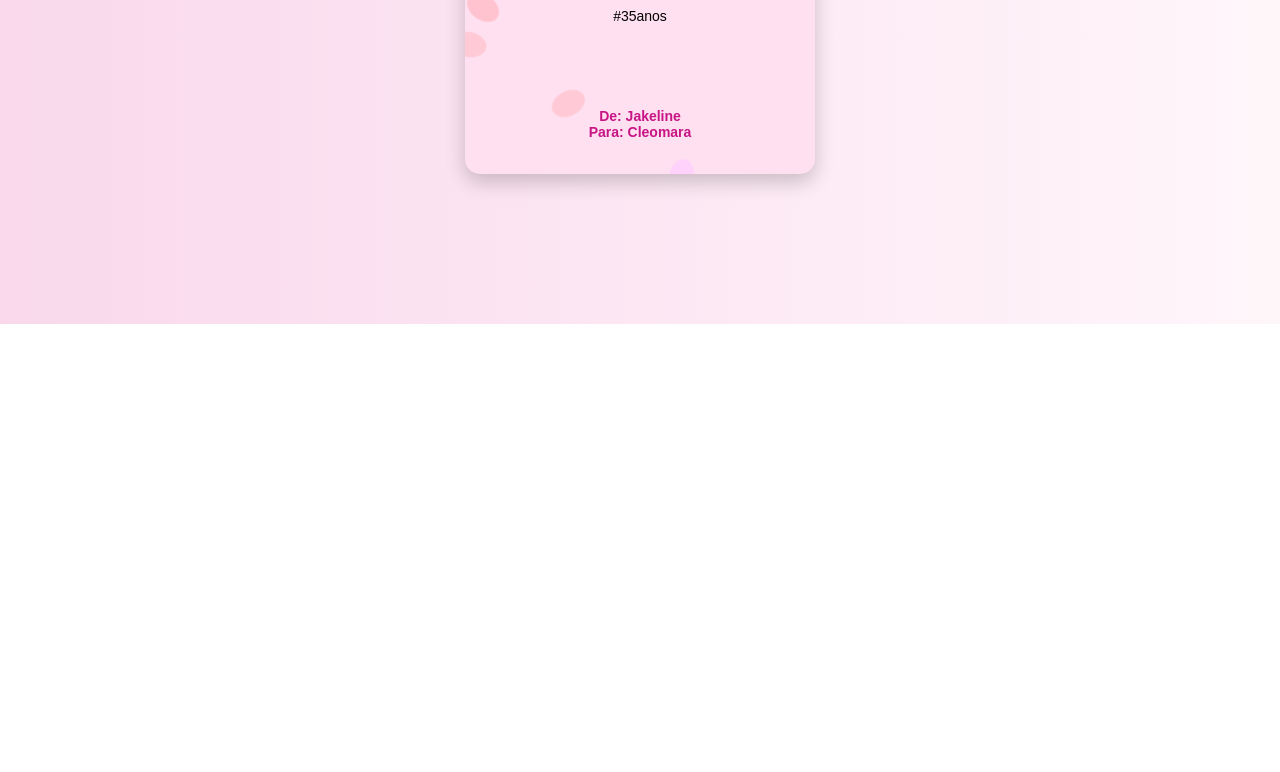
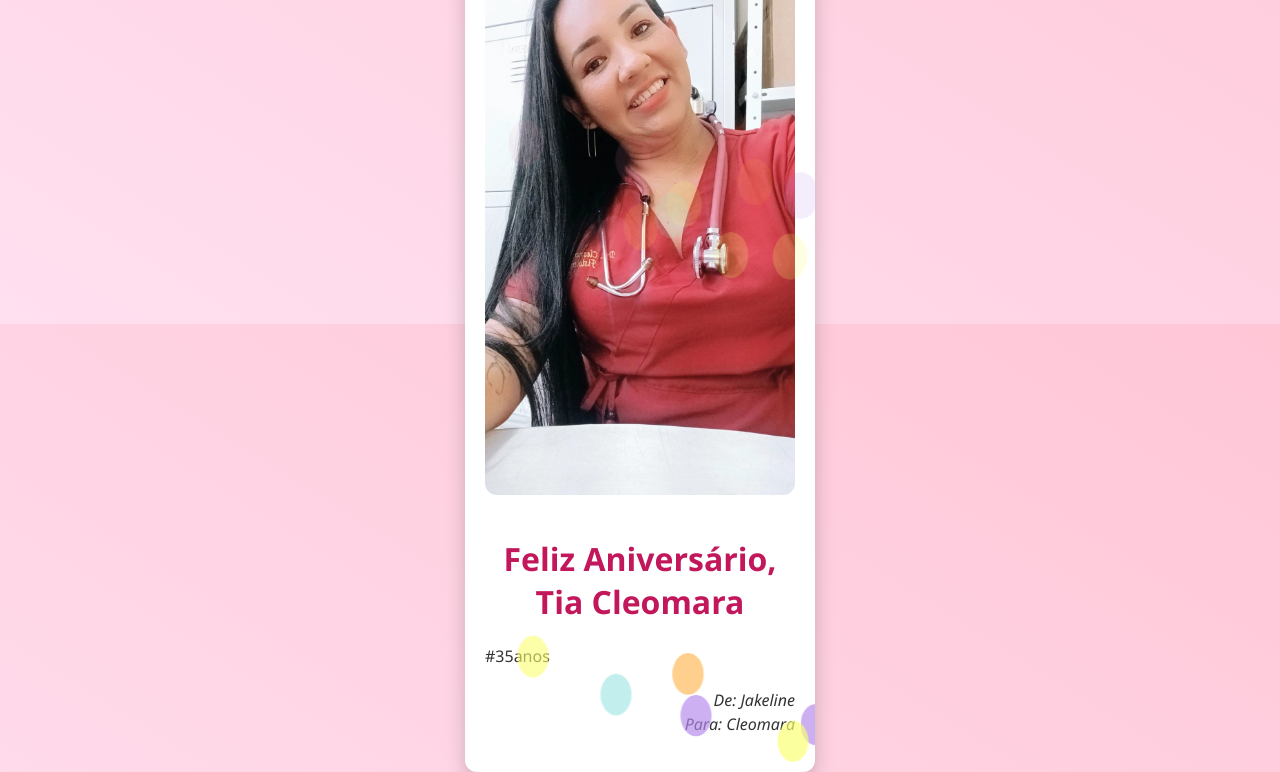
Before and after one commit to JakelineQueiroz/aniversariocartao, a plain HTML site: page index.html in a window 1280 px wide. Shown: the part 476-1248 px from the top of the page. Before the commit the page ends 800 px from the top, so only its background shows below. Drawn offline with Linux system fonts and the light colour scheme.

Commit message:
ptojetocleo

```diff
--- a/aniversario.css
+++ b/aniversario.css
@@ -1,111 +1,103 @@
 body {
   margin: 0;
-    font-family: Arial, sans-serif;
-    background: linear-gradient(to right, #f9d8ec, #fff6fa);
-    height: 100vh;
+  padding: 0;
+  font-family: 'Segoe UI', sans-serif;
+  background: linear-gradient(to top right, #ffe0f0, #ffc6d6);
   display: flex;
   justify-content: center;
   align-items: center;
-    perspective: 1500px;
-    overflow: hidden;
+  min-height: 100vh;
+  overflow-y: auto;
 }
 
 .cartao {
   width: 350px;
-    height: 500px;
+  perspective: 1200px;
+  cursor: pointer;
+  margin: 50px 0;
   position: relative;
-    transform-style: preserve-3d;
-    transition: transform 1.5s;
-  }
-
-  .cartao.virado {
-    transform: rotateY(180deg);
 }
 
 .lado {
+  width: 100%;
+  min-height: 550px;
+  background-color: white;
+  border-radius: 12px;
+  box-shadow: 0 8px 20px rgba(0,0,0,0.2);
   position: absolute;
-    width: 100%;
-    height: 100%;
   backface-visibility: hidden;
-    border-radius: 15px;
-    overflow: hidden;
-    box-shadow: 0 8px 20px rgba(0, 0, 0, 0.2);
+  transition: transform 1s;
+  padding: 20px;
+  box-sizing: border-box;
+  overflow-y: auto;
 }
 
 .frente {
-    background-color: #ffe0f0;
-    display: flex;
-    flex-direction: column;
-    align-items: center;
-    justify-content: flex-start;
-    padding: 20px;
-    box-sizing: border-box;
   z-index: 2;
+  transform: rotateY(0deg);
 }
 
 .dentro {
-    background-color: #fff0f6;
   transform: rotateY(180deg);
-    padding: 20px;
-    overflow-y: auto;
+  z-index: 1;
 }
 
-  .conteudo-interno {
-    max-height: 100%;
-    overflow-y: auto;
+.cartao.aberto .frente {
+  transform: rotateY(-180deg);
 }
 
-  h1, h2 {
-    margin-top: 10px;
-    text-align: center;
-  }
-
-  p {
-    text-align: justify;
-    margin-top: 10px;
-    font-size: 14px;
+.cartao.aberto .dentro {
+  transform: rotateY(0deg);
+  z-index: 3;
 }
 
 .foto-capa img {
   width: 100%;
   height: auto;
-    max-height: 180px;
-    object-fit: cover;
   border-radius: 12px;
   margin-bottom: 15px;
 }
 
-  .foto-aniversario img {
-    width: 100%;
-    margin-top: 20px;
-    border-radius: 12px;
-    object-fit: cover;
+h1, h2 {
+  color: #c2185b;
+  text-align: center;
 }
 
-  .de {
-    margin-top: auto;
-    font-weight: bold;
-    text-align: center;
-    color: #c71585;
+p {
+  color: #333;
+  font-size: 16px;
+  line-height: 1.5;
 }
 
-  /* Animação dos balões */
+p.de {
+  text-align: right;
+  font-style: italic;
+  margin-top: 20px;
+}
+
+p.assinatura {
+  text-align: right;
+  font-weight: bold;
+  margin-top: 40px;
+  font-size: 17px;
+}
+
 .baloes {
   position: absolute;
-    top: 0;
-    left: 0;
   width: 100%;
   height: 100%;
   pointer-events: none;
   overflow: hidden;
-    z-index: 0;
+  top: 0;
+  left: 0;
 }
 
 .balao {
   position: absolute;
-    width: 25px;
-    height: 35px;
-    background-color: pink;
+  bottom: -100px;
+  width: 30px;
+  height: 40px;
+  background-color: #ff8da3;
   border-radius: 50% 50% 50% 50%;
   animation: subir 6s linear infinite;
   opacity: 0.7;
@@ -113,11 +105,11 @@ body {
 
 @keyframes subir {
   0% {
-      bottom: -40px;
-      transform: translateX(0) rotate(0deg);
+    transform: translateY(0) scale(1);
+    opacity: 0.8;
   }
   100% {
-      bottom: 100%;
-      transform: translateX(-30px) rotate(360deg);
+    transform: translateY(-800px) scale(1.2);
+    opacity: 0;
   }
 }
--- a/aniversario.js
+++ b/aniversario.js
@@ -1,32 +1,23 @@
 function abrirCartao() {
-    const cartao = document.querySelector('.cartao');
-    cartao.classList.toggle('virado');
-  }
+  document.querySelector('.cartao').classList.toggle('aberto');
+}
 
-  function criarBalao() {
-    const baloes = document.getElementById('baloes');
+// Gerar balões animados
+function criarBaloes() {
+  const baloesContainer = document.getElementById('baloes');
+  for (let i = 0; i < 20; i++) {
     const balao = document.createElement('div');
     balao.classList.add('balao');
+    balao.style.left = `${Math.random() * 100}%`;
+    balao.style.animationDuration = `${4 + Math.random() * 3}s`;
+    balao.style.backgroundColor = gerarCorAleatoria();
+    baloesContainer.appendChild(balao);
+  }
+}
 
-    // Posição e cor aleatórias
-    balao.style.left = Math.random() * 100 + '%';
-    balao.style.backgroundColor = getCorAleatoria();
+function gerarCorAleatoria() {
+  const cores = ['#ff8da3', '#ffb347', '#faff70', '#a0e7e5', '#b388eb'];
+  return cores[Math.floor(Math.random() * cores.length)];
+}
 
-    // Tempo aleatório para animação
-    balao.style.animationDuration = (5 + Math.random() * 3) + 's';
-
-    baloes.appendChild(balao);
-
-    // Remover o balão após animação
-    setTimeout(() => {
-      balao.remove();
-    }, 8000);
-  }
-
-  function getCorAleatoria() {
-    const cores = ['#ff99cc', '#ffccff', '#ffc0cb', '#ffb6c1', '#f08080'];
-    return cores[Math.floor(Math.random() * cores.length)];
-  }
-
-  // Criar balões continuamente
-  setInterval(criarBalao, 600);
+window.onload = criarBaloes;
--- a/index.html
+++ b/index.html
@@ -27,14 +27,11 @@
           Tia, saiba que a senhora não é apenas uma tia — é como uma mãe, uma prima, uma melhor amiga e tudo mais. <br>
           A senhora me criou, me orientou, brigou comigo quando foi preciso... tudo isso pra que eu nunca saísse do meu caminho. <br><br>
           A senhora é uma das pessoas mais importantes da minha vida, e hoje, no seu aniversário, eu só queria dizer:<br>
-          eu te amo muito e me sinto abençoada por ter você nela. <br><br>
-          Obrigada por tudo. Saiba que te amo demais! 💕
+          eu te amo muito e me sinto abençoada por ter você ao meu lado.<br>
+          Que Deus continue iluminando seus caminhos com muita saúde, paz e felicidade.<br><br>
+          Feliz 35 anos! 🎉🎂
         </p>
-
-        <div class="foto-aniversario">
-          <img src="git.jpg" alt="Foto nossa juntas">
-          <img src="img2.jpg" alt="Foto nossa juntas">
-        </div>
+        <p class="assinatura">Com carinho, Jakeline 💌</p>
       </div>
     </div>
   </div>
```
Lines whose indentation alone changed are shown as unchanged.
